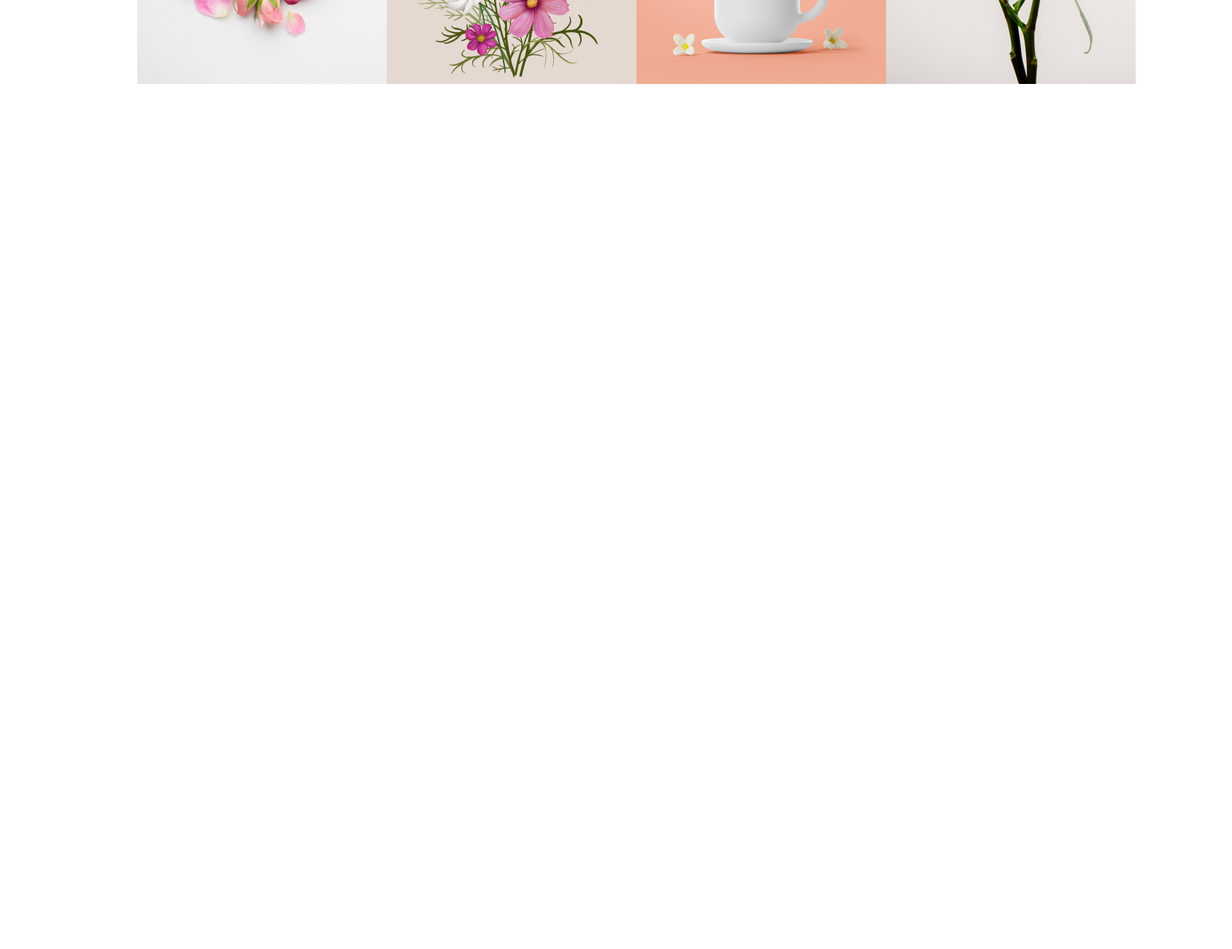
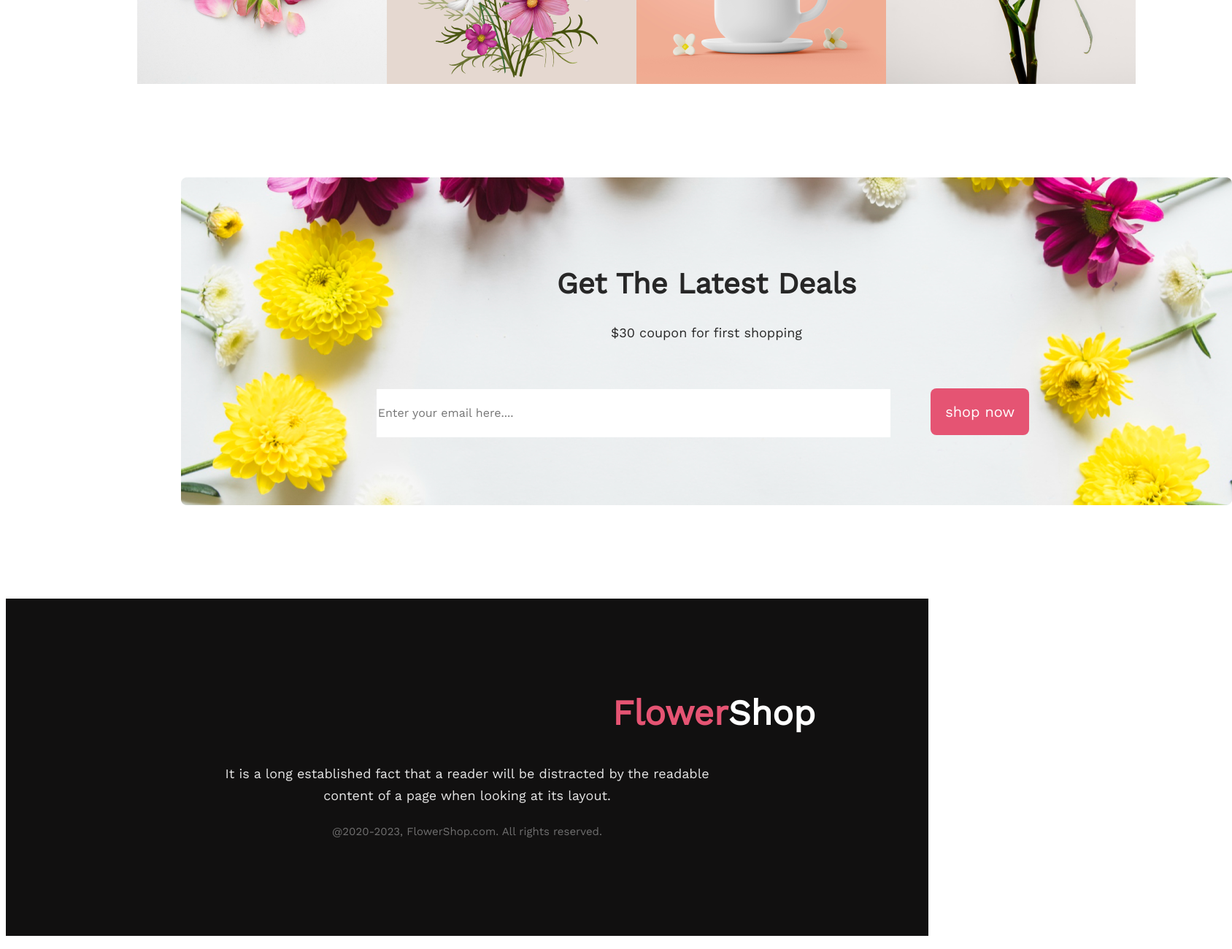
Before and after one commit to Monira902/FLOWER-SHOP-ASSIGTNMENT, a plain HTML site: page index.html in a window 1280 px wide. Shown: the part 3538-4838 px from the top of the page at 73% size, 1688 px wide, since content can reach past the window. Before the commit the page ends 3781 px from the top, so only its background shows below. Drawn offline with nearby package versions, Linux system fonts and the light colour scheme.

Commit message:
Final Commit

```diff
--- a/index.html
+++ b/index.html
@@ -117,9 +117,31 @@
 
 
           </section>
+          <!-- ............FIFTH ONE.................. -->
+          <section class="email-section">
+               <div class="section-email">
+                    <h2 class="section-title-2">Get The Latest Deals</h2>
+                    <p class="section-description-2">$30 coupon for first
+                        shopping</p>
+
+                    <input class="email" type="email" id="email" name="email"
+                        placeholder="Enter your email here....">
+                    <button class="email-btn">shop now</button>
+
+
+
+               </div>
+          </section>
 
      </main>
      <footer>
+          <div class="footer">
+               <h2 class="footer-title"><span class="footer-flower-title">Flower</span><span class="footer-shop-title">Shop</span></h2>
+               <p class="footer-paragraph-1">It is a long established fact that a reader will be distracted by
+                  the readable <br> content of a page when looking at its layout.</p>
+               <p class="footer-paragraph-2"><small>@2020-2023, FlowerShop.com. All rights reserved. </small>
+                </p>
+          </div>
 
      </footer>
 </body>
--- a/styles/flower.css
+++ b/styles/flower.css
@@ -130,6 +130,105 @@
      line-height: 35px;
 
 }
-.off{
+
+.off {
      : #E55473;
 }
+
+/* ............FIFTH ONE............... */
+.email-section {}
+
+.section-email {
+     background-image: url('../Flower\ Asset/Rectangle 9.png');
+     margin: 128px 240px;
+     justify-content: center;
+     width: 1440px;
+     height: 449px;
+     color: #272727;
+     text-align: center;
+
+
+}
+
+.section-title-2 {
+     padding: 122px 500px 0px 500px;
+     font-size: 40px;
+
+
+}
+
+.section-description-2 {
+     padding: 0px 500px 48px 500px;
+     font-size: 18px;
+
+
+
+}
+
+.email {
+
+     width: 700px;
+     height: 64px;
+     font-size: 16px;
+     border: none;
+
+
+}
+
+.email-btn {
+     background-color: #E55473;
+     margin: 0px 10px 121px 50px;
+     padding: 20px 20px;
+     border-radius: 8px;
+     border: none;
+     color: #FFF;
+     font-size: 20px;
+
+}
+
+/* ..............FOOTER STYLE.................... */
+.footer {
+     background-color: #111010;
+}
+
+.footer-title {
+     text-align: center;
+
+
+
+     font-size: 48px;
+
+     font-weight: 800;
+     padding: 128px 832px 0px 831px ;
+
+}
+
+.footer-flower-title {
+     color: #E55473;
+
+}
+
+.footer-shop-title {
+     color: #FFFFFF;
+}
+
+.footer-paragraph-1 {
+     color: #FFFFFFE5;
+     text-align: center;
+
+     font-size: 18px;
+
+     font-weight: 400;
+     line-height: 30px;
+
+}
+.footer-paragraph-2{
+     color: #FFFFFF66;
+     text-align: center;
+
+     font-size: 18px;
+
+     font-weight: 400;
+     line-height: 30px;
+     padding-bottom: 128px;
+}
```
